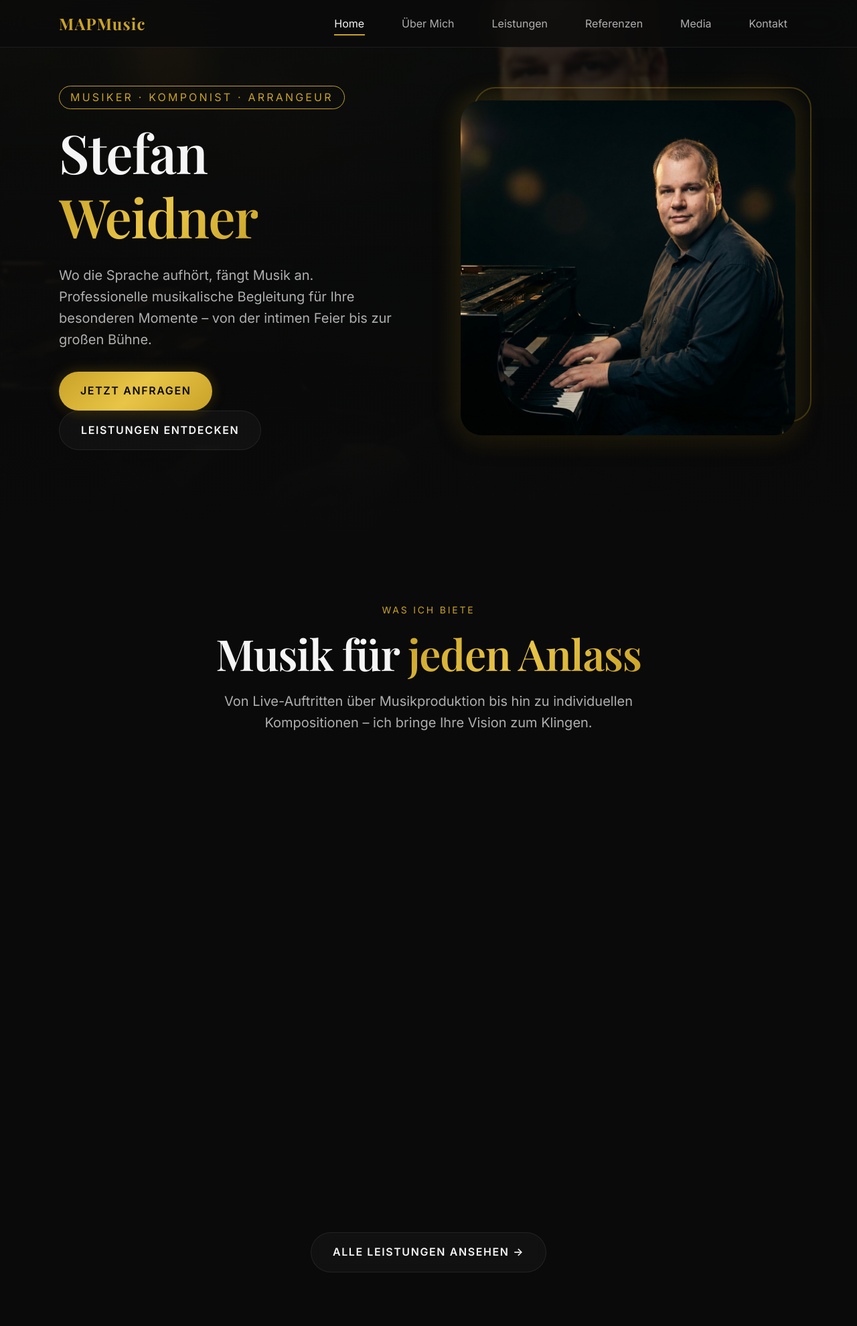
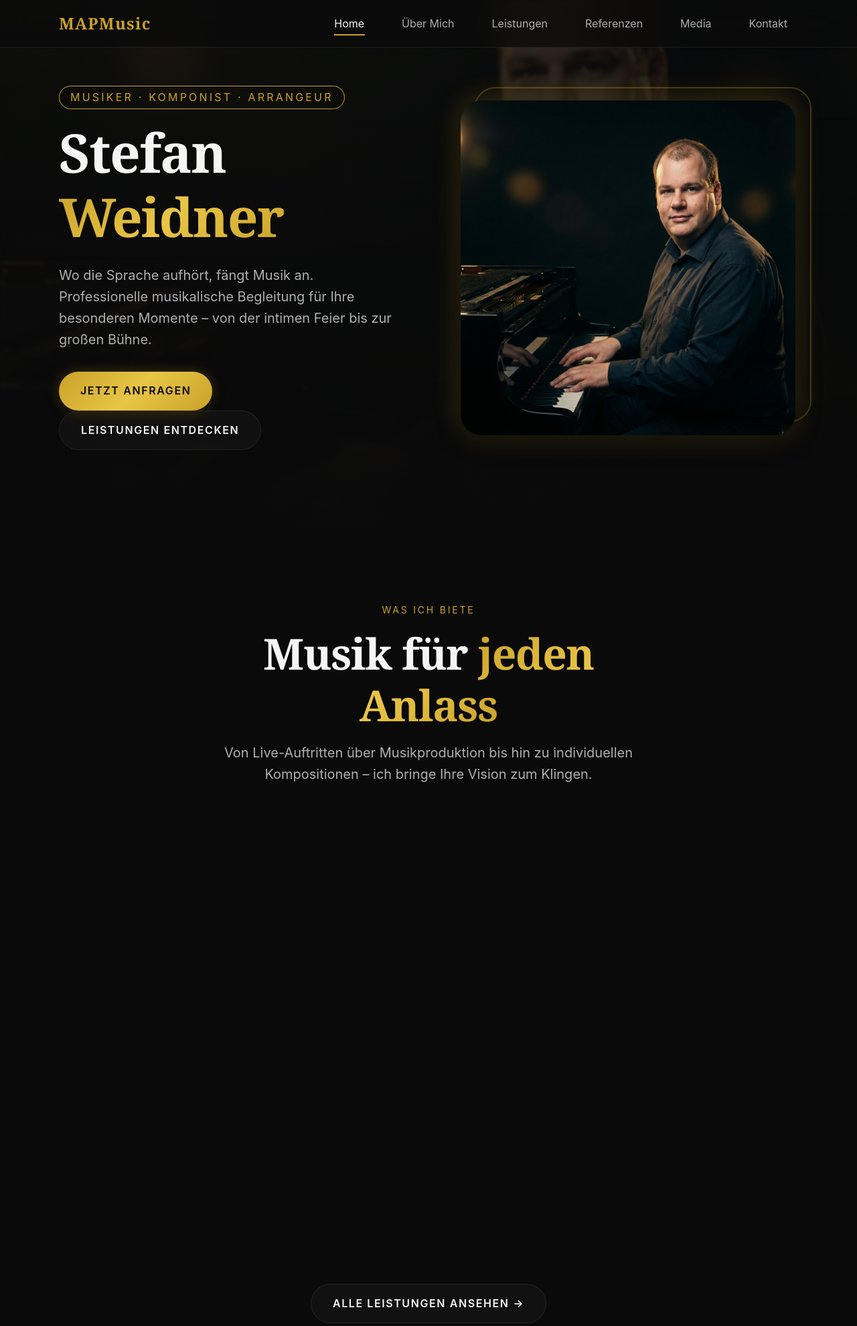
Before and after one commit to aleccorvis-cell/stefanweidner, a PHP site: page / in a window 1280 px wide. Shown: the top 1980 px of the page at 67% size. Run offline with PHP 8.4, Linux system fonts and the light colour scheme; some web fonts are replaced.

Commit message:
DSGVO: Lokale Schriftarten statt Google Fonts
- @font-face Regeln für Inter und Playfair Display (Regular/Bold) hinzugefügt
- Externe Google Fonts Links aus allen HTML-Dateien entfernt
- Schriftdateien werden nun von /assets/fonts/ geladen

```diff
--- a/css/style.css
+++ b/css/style.css
@@ -2,6 +2,46 @@
  * MAPMusic - Liquid Glass Design System
  * 2026 Modern CSS with Container Queries, :has(), and Scroll-driven animations
  */
+
+/* ========== Local Font Faces (DSGVO-konform) ========== */
+
+/* Inter - Sans-Serif */
+@font-face {
+  font-family: 'Inter';
+  src: url('../assets/fonts/Inter-Regular.woff2') format('woff2'),
+    url('../assets/fonts/Inter-Regular.woff') format('woff');
+  font-weight: 400;
+  font-style: normal;
+  font-display: swap;
+}
+
+@font-face {
+  font-family: 'Inter';
+  src: url('../assets/fonts/Inter-Bold.woff2') format('woff2'),
+    url('../assets/fonts/Inter-Bold.woff') format('woff');
+  font-weight: 700;
+  font-style: normal;
+  font-display: swap;
+}
+
+/* Playfair Display - Serif/Display */
+@font-face {
+  font-family: 'Playfair Display';
+  src: url('../assets/fonts/PlayfairDisplay-Regular.woff2') format('woff2'),
+    url('../assets/fonts/PlayfairDisplay-Regular.woff') format('woff');
+  font-weight: 400;
+  font-style: normal;
+  font-display: swap;
+}
+
+@font-face {
+  font-family: 'Playfair Display';
+  src: url('../assets/fonts/PlayfairDisplay-Bold.woff2') format('woff2'),
+    url('../assets/fonts/PlayfairDisplay-Bold.woff') format('woff');
+  font-weight: 700;
+  font-style: normal;
+  font-display: swap;
+}
 
 /* ========== CSS Custom Properties ========== */
 :root {
--- a/danke.html
+++ b/danke.html
@@ -11,11 +11,6 @@
     <link rel="icon" type="image/png" href="assets/images/favicon.png">
     <link rel="apple-touch-icon" href="assets/images/favicon.png">
 
-    <link rel="preconnect" href="https://fonts.googleapis.com">
-    <link rel="preconnect" href="https://fonts.gstatic.com" crossorigin>
-    <link
-        href="https://fonts.googleapis.com/css2?family=Inter:wght@400;500;600;700&family=Playfair+Display:wght@400;600;700&display=swap"
-        rel="stylesheet">
     <link rel="stylesheet" href="css/style.css">
 </head>
 
--- a/index.html
+++ b/index.html
@@ -27,13 +27,6 @@
     <!-- Favicon -->
     <link rel="icon" type="image/png" href="assets/images/favicon.png">
     <link rel="apple-touch-icon" href="assets/images/favicon.png">
-
-    <!-- Fonts -->
-    <link rel="preconnect" href="https://fonts.googleapis.com">
-    <link rel="preconnect" href="https://fonts.gstatic.com" crossorigin>
-    <link
-        href="https://fonts.googleapis.com/css2?family=Inter:wght@400;500;600;700&family=Playfair+Display:wght@400;600;700&display=swap"
-        rel="stylesheet">
 
     <!-- Styles -->
     <link rel="stylesheet" href="css/style.css">
--- a/leistungen.html
+++ b/leistungen.html
@@ -16,11 +16,6 @@
     <link rel="icon" type="image/png" href="assets/images/favicon.png">
     <link rel="apple-touch-icon" href="assets/images/favicon.png">
 
-    <link rel="preconnect" href="https://fonts.googleapis.com">
-    <link rel="preconnect" href="https://fonts.gstatic.com" crossorigin>
-    <link
-        href="https://fonts.googleapis.com/css2?family=Inter:wght@400;500;600;700&family=Playfair+Display:wght@400;600;700&display=swap"
-        rel="stylesheet">
     <link rel="stylesheet" href="css/style.css">
 
     <script type="application/ld+json">
--- a/media.html
+++ b/media.html
@@ -16,11 +16,6 @@
     <link rel="icon" type="image/png" href="assets/images/favicon.png">
     <link rel="apple-touch-icon" href="assets/images/favicon.png">
 
-    <link rel="preconnect" href="https://fonts.googleapis.com">
-    <link rel="preconnect" href="https://fonts.gstatic.com" crossorigin>
-    <link
-        href="https://fonts.googleapis.com/css2?family=Inter:wght@400;500;600;700&family=Playfair+Display:wght@400;600;700&display=swap"
-        rel="stylesheet">
     <link rel="stylesheet" href="css/style.css">
 </head>
 
--- a/referenzen.html
+++ b/referenzen.html
@@ -16,11 +16,6 @@
     <link rel="icon" type="image/png" href="assets/images/favicon.png">
     <link rel="apple-touch-icon" href="assets/images/favicon.png">
 
-    <link rel="preconnect" href="https://fonts.googleapis.com">
-    <link rel="preconnect" href="https://fonts.gstatic.com" crossorigin>
-    <link
-        href="https://fonts.googleapis.com/css2?family=Inter:wght@400;500;600;700&family=Playfair+Display:wght@400;600;700&display=swap"
-        rel="stylesheet">
     <link rel="stylesheet" href="css/style.css">
 </head>
 
--- a/vita.html
+++ b/vita.html
@@ -16,11 +16,6 @@
     <link rel="icon" type="image/png" href="assets/images/favicon.png">
     <link rel="apple-touch-icon" href="assets/images/favicon.png">
 
-    <link rel="preconnect" href="https://fonts.googleapis.com">
-    <link rel="preconnect" href="https://fonts.gstatic.com" crossorigin>
-    <link
-        href="https://fonts.googleapis.com/css2?family=Inter:wght@400;500;600;700&family=Playfair+Display:wght@400;600;700&display=swap"
-        rel="stylesheet">
     <link rel="stylesheet" href="css/style.css">
 </head>
 
```
Also changed, not shown: datenschutz.html (+0 -7 lines), impressum.html (+0 -7 lines).
